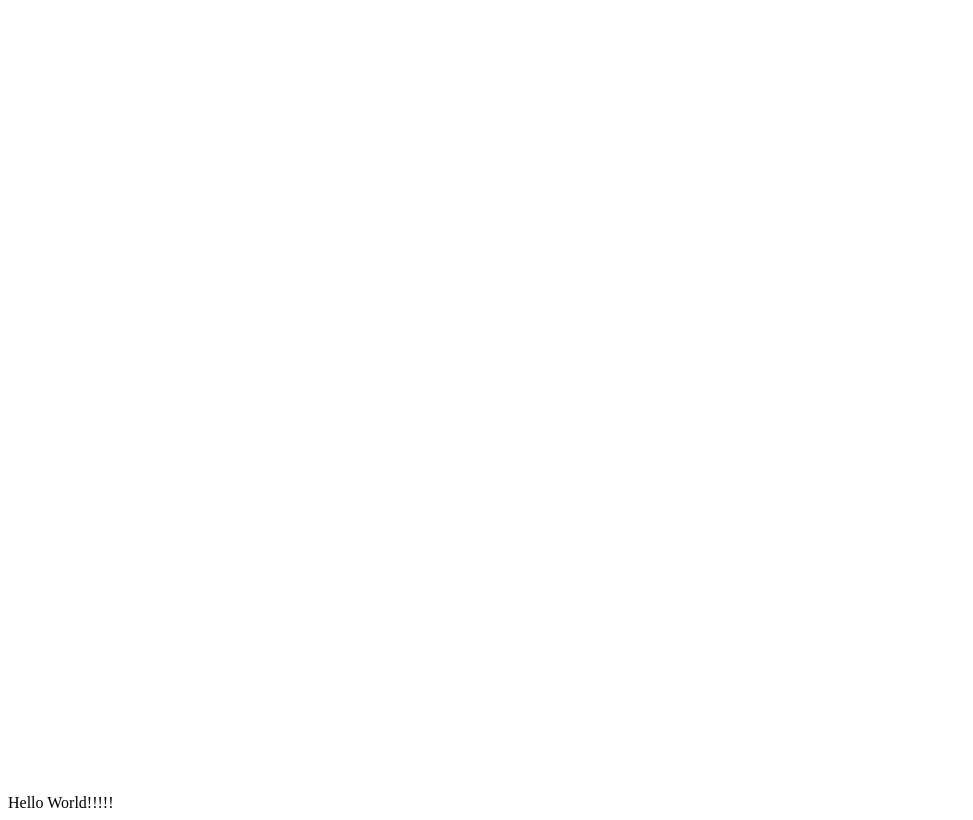
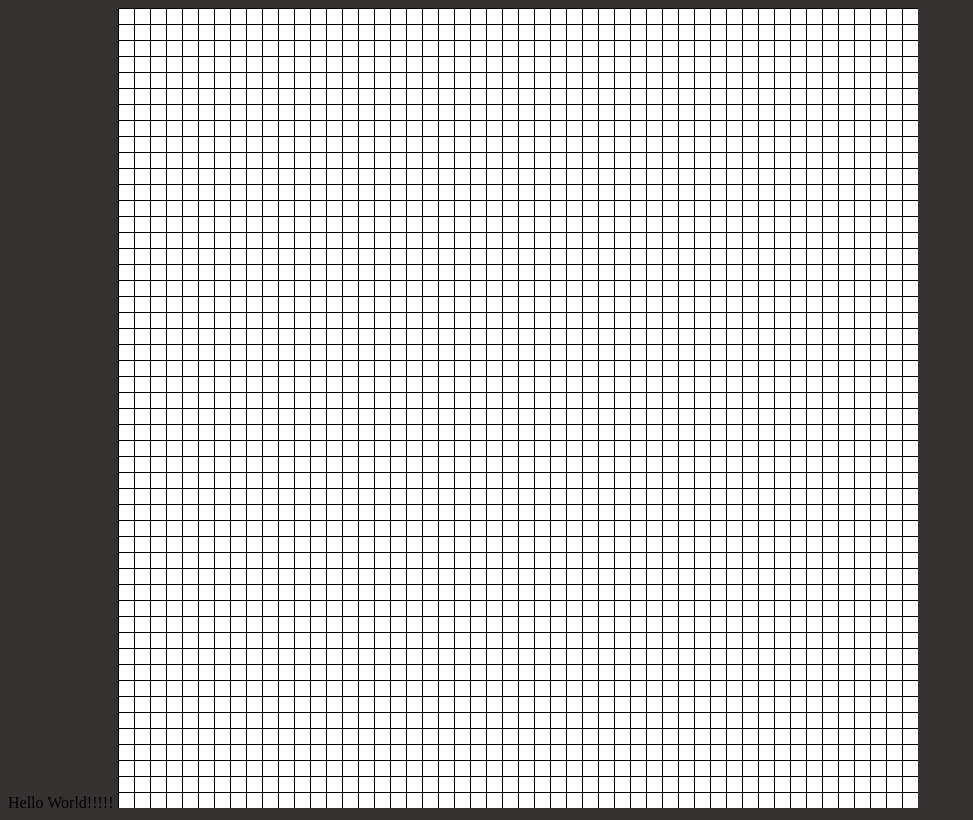
Before and after one commit to tcrurup/portfolio-website, a website built with webpack: page index.html in a window 1280 px wide. Shown: the whole page, without its empty margins (0-973 px from the left). Built offline with nearby package versions, Linux system fonts and the light colour scheme.

Commit message:
add debug mode to draw grid on canvas

```diff
--- /dev/null
+++ b/src/games/pixel-simulator/components/GridCell.js
@@ -0,0 +1,7 @@
+export default class GridCell{
+
+    constructor(color = "black"){
+        this.color = color
+    }
+
+}
--- a/src/games/pixel-simulator/containers/PixelSimulatorDisplay.js
+++ b/src/games/pixel-simulator/containers/PixelSimulatorDisplay.js
@@ -1,32 +1,50 @@
+import GridCell from "../components/GridCell.js";
+
+const CELL_HEIGHT_PIXELS = 16;
+const CELL_WIDTH_PIXELS = 16;
+const CELL_HEIGHT_COUNT = 50;
+const CELL_WIDTH_COUNT = 50;
+const DEBUG = true;
+
 export default class PixelSimulatorDisplay{
 
     #displayElement
+    #grid
 
     constructor(){
-        console.log("initializing display")
         let elem = document.createElement("canvas")
-        elem.width=800
-        elem.height=800
+        elem.width= this.width
+        elem.height=this.height
         elem.className = "pixel-simulator-display"
-        elem.addEventListener("mousemove", this.mouseMove)
         this.#displayElement = elem
-        console.log(this.context)
+        this.initialize()
     }
 
     get element(){ return this.#displayElement }
     get context(){ return this.element.getContext('2d')}
+    get height(){ return CELL_HEIGHT_PIXELS * CELL_HEIGHT_COUNT }
+    get width(){ return CELL_WIDTH_PIXELS * CELL_WIDTH_COUNT }
 
-    mouseMove = event =>{
-        const coords = {
-            x: event.offsetX,
-            y: event.offsetY
-        }
-        this.colorPixel(coords)
+    initialize(){
+        this.#grid = new Array(CELL_WIDTH_COUNT).fill(new Array(CELL_HEIGHT_COUNT).fill(new GridCell()))
+        if(DEBUG){ this.drawGrid() }
     }
 
-    colorPixel(coords){
-        console.log(coords)
-        this.context.fillRect(coords.x, coords.y, 1, 1)
+    updateDisplay(){
+
+    }
+
+    drawGrid(){
+        //Draw horizontal lines
+        for(let i=0; i< this.height; i+=CELL_HEIGHT_PIXELS){
+            this.context.fillRect(0, i, this.width, 1)
+        }
+
+        //Draw vertical lines
+        for(let i=0; i< this.height; i+=CELL_HEIGHT_PIXELS){
+            this.context.fillRect(i, 0, 1, this.height)
+        }
+
     }
 
     static create(){
--- a/src/games/pixel-simulator/style.css
+++ b/src/games/pixel-simulator/style.css
@@ -3,3 +3,7 @@
     height: 800px;
     background-color: white;
 }
+
+body{
+    background-color: rgb(53, 49, 49);
+}
```
